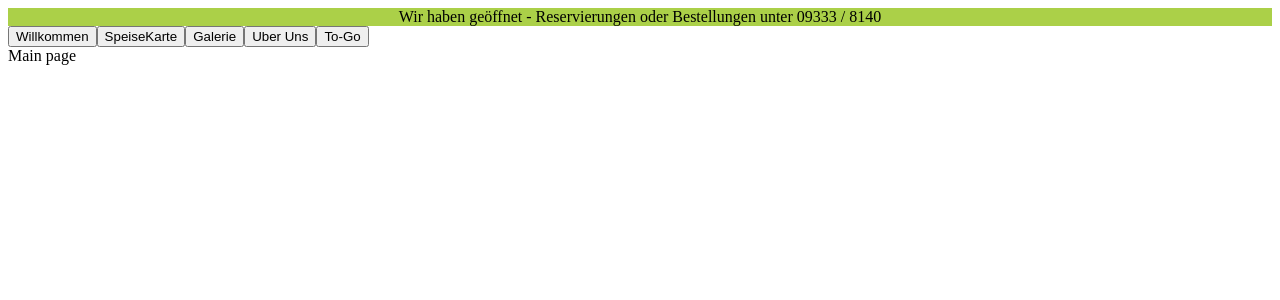
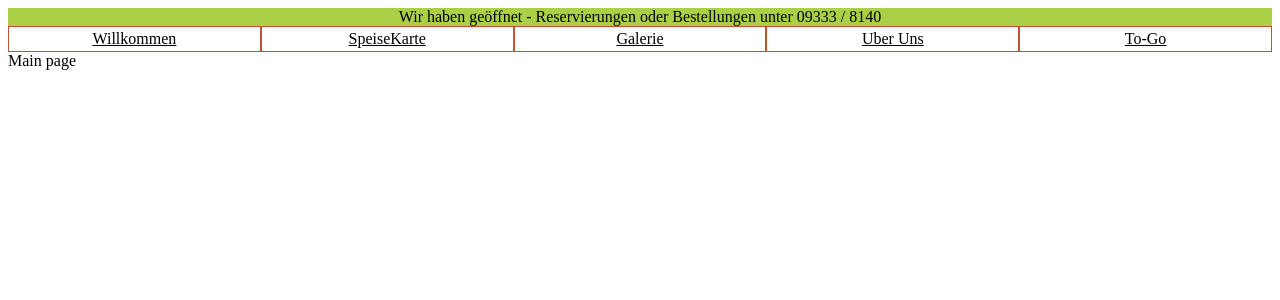
Before and after one commit to seligmar/restaurant-test, a Next.js app in the folder restaurant-test/: page / in a window 1280 px wide. Shown: the top 300 px of the page. Built offline with nearby package versions, Linux system fonts and the light colour scheme.

Commit message:
updated navbar

```diff
--- a/restaurant-test/app/header/header.css
+++ b/restaurant-test/app/header/header.css
@@ -1,3 +1,20 @@
+.navbar {
+	width: 100%;
+	display: flex;
+	justify-content: space-between;
+}
+
+.navbar-link {
+	text-align: center;
+	background-color: white;
+	color: inherit;
+	cursor: pointer;
+	width: 20%;
+	border: 1px solid #c3512f;
+	padding-bottom: 3px;
+	padding-top: 3px;
+}
+
 .header-text {
 	color: black;
 	text-align: center;
--- a/restaurant-test/app/header/navigation.tsx
+++ b/restaurant-test/app/header/navigation.tsx
@@ -1,13 +1,34 @@
+import Link from "next/link";
 import "./header.css";
 
 export default function NavigationBar() {
 	return (
-		<nav>
-			<button>Willkommen</button>
-			<button>SpeiseKarte</button>
-			<button>Galerie</button>
-			<button>Uber Uns</button>
-			<button>To-Go</button>
+		<nav className="navbar background-green">
+			<Link
+				className="navbar-link background-green"
+				href={"/"}>
+				Willkommen
+			</Link>
+			<Link
+				className="navbar-link background-green"
+				href={"/"}>
+				SpeiseKarte
+			</Link>
+			<Link
+				className="navbar-link background-green"
+				href={"/"}>
+				Galerie
+			</Link>
+			<Link
+				className="navbar-link background-green"
+				href={"/"}>
+				Uber Uns
+			</Link>
+			<Link
+				className="navbar-link background-green"
+				href={"/"}>
+				To-Go
+			</Link>
 		</nav>
 	);
 }
```
